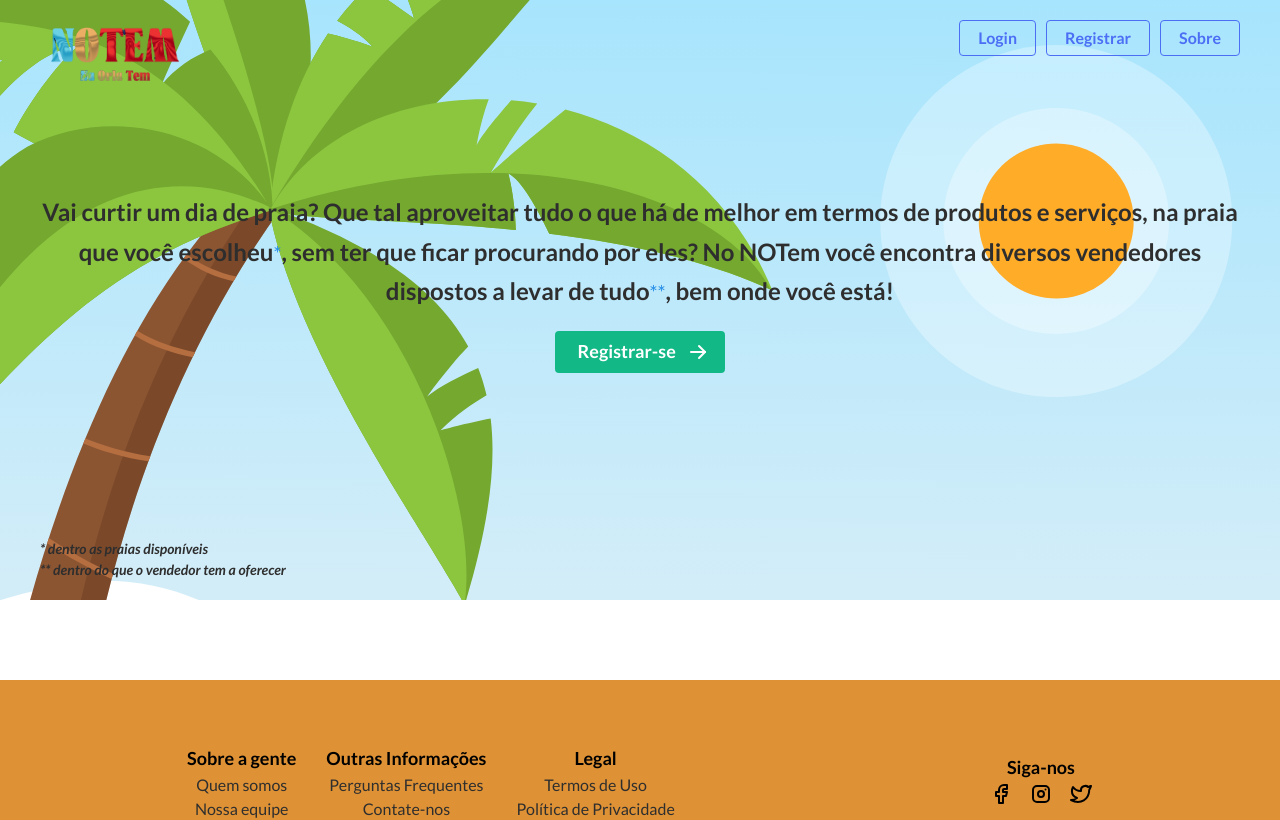
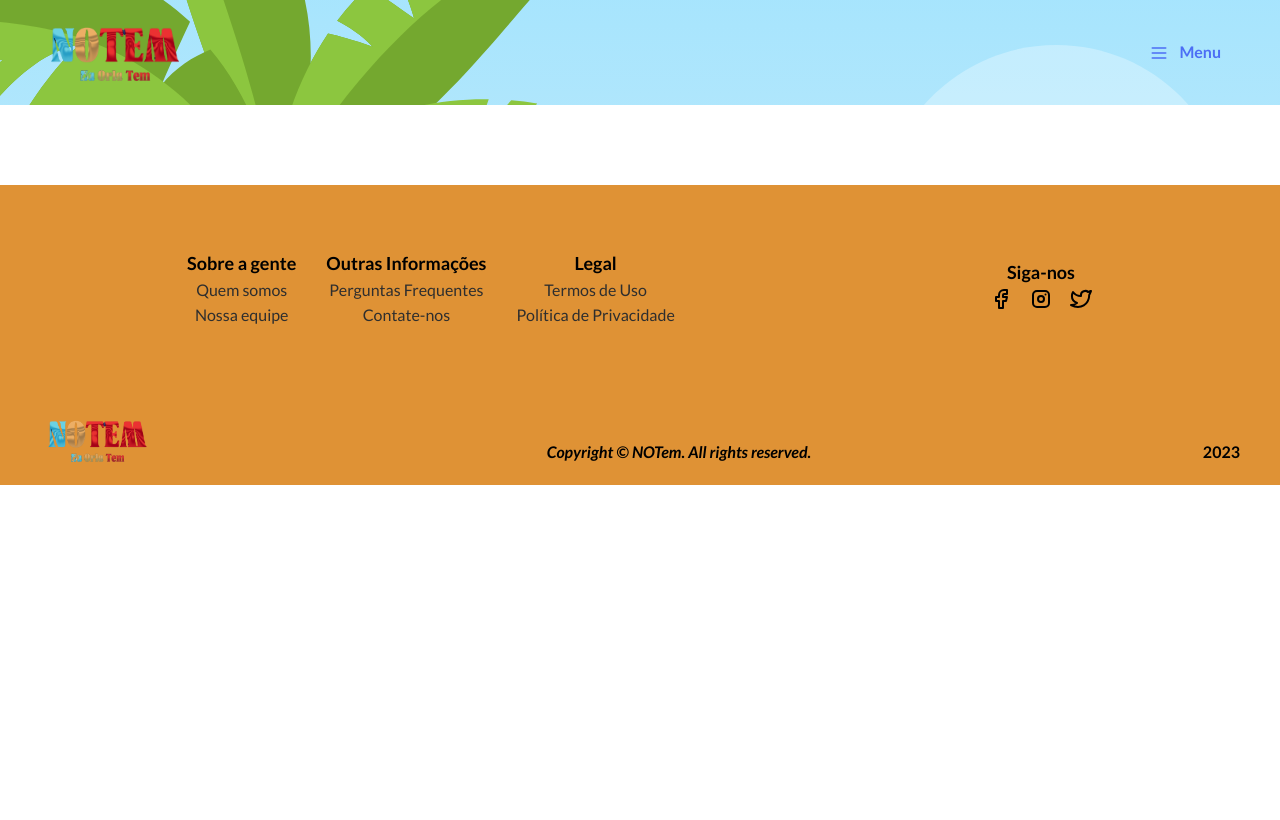
Before and after one commit to bruno-calasans-ifpe/project-notem-client, a React (Vite) app: page / in a window 1280 px wide. Shown: the top 820 px of the page. Built offline with nearby package versions, Linux system fonts and the light colour scheme.

Commit message:
create menu on header for autenticated users

```diff
--- a/src/App.tsx
+++ b/src/App.tsx
@@ -5,6 +5,7 @@
 import { Routes, Route } from 'react-router'
 
 // Layout
+import { useEffect } from 'react'
 import Header from './layout/Header/Header'
 import Main from './layout/Main/Main'
 import Footer from './layout/Footer/Footer'
@@ -13,12 +14,23 @@ import useAuthStore from './store/useAuthStore'
 // Views
 
 function App() {
-  const { user } = useAuthStore((state) => state)
+  const { user, login } = useAuthStore((state) => state)
+
+  // mock user
+  useEffect(() => {
+    login({
+      name: 'Test User',
+      email: 'test@gmail.com',
+      accountType: 'cliente',
+    })
+    // eslint-disable-next-line react-hooks/exhaustive-deps
+  }, [])
+
   return (
     <>
       <Header />
       <Main>
-        <Routes></Routes>
+        <Routes>{/* <Route></Route> */}</Routes>
       </Main>
       <Footer />
     </>
--- a/src/layout/Header/Header.tsx
+++ b/src/layout/Header/Header.tsx
@@ -1,14 +1,25 @@
-import { Group, Button, Image, Anchor, Text } from '@mantine/core'
-import { IconArrowRight } from '@tabler/icons-react'
+/* eslint-disable react/jsx-no-useless-fragment */
+import { Group, Button, Image, Anchor, Text, Menu } from '@mantine/core'
+import {
+  IconArrowRight,
+  IconSettings2,
+  IconUser,
+  IconLogout,
+  IconMenu2,
+  IconHistory,
+  IconStar,
+} from '@tabler/icons-react'
 import { useLocation } from 'react-router'
 import { Container, TopHeader, LogoArea, MenuArea, BottomHeader, WelcomeMsgArea, ObsArea } from './header.style'
+import useAuthStore from '../../store/useAuthStore'
 
 function Header() {
   const currentLocation = useLocation()
   const isHomePage = currentLocation.pathname === '/'
+  const { user } = useAuthStore()
 
   return (
-    <Container className={isHomePage ? '' : 'no-welcome-msg'}>
+    <Container className={isHomePage && !user ? '' : 'no-welcome-msg'}>
       <TopHeader id="top-header">
         <LogoArea id="logo">
           <Anchor href="/">
@@ -21,6 +32,69 @@ function Header() {
         </LogoArea>
         <MenuArea id="nav-menu">
           <Group gap="xs">
+            {user ? (
+              // authenticated user
+              <>
+                <Menu
+                  shadow="md"
+                  position="bottom-end"
+                >
+                  <Menu.Target>
+                    <Button
+                      variant="subtle"
+                      color="indigo"
+                      leftSection={<IconMenu2 size={20} />}
+                    >
+                      <Text fw="bold">Menu</Text>
+                    </Button>
+                  </Menu.Target>
+                  <Menu.Dropdown>
+                    <Menu.Item
+                      leftSection={<IconUser size={20} />}
+                      component="a"
+                      href="/account"
+                    >
+                      Minha Conta
+                    </Menu.Item>
+
+                    <Menu.Item
+                      leftSection={<IconSettings2 size={20} />}
+                      component="a"
+                      href="/settings"
+                    >
+                      Configurações
+                    </Menu.Item>
+
+                    <Menu.Item
+                      leftSection={<IconHistory size={20} />}
+                      component="a"
+                      href="/history"
+                    >
+                      Histórico
+                    </Menu.Item>
+
+                    <Menu.Item
+                      leftSection={<IconStar size={20} />}
+                      component="a"
+                      href="/favorites"
+                    >
+                      Favoritos
+                    </Menu.Item>
+
+                    <Menu.Item
+                      color="red"
+                      leftSection={<IconLogout />}
+                      component="a"
+                      href="/logout"
+                    >
+                      Sair
+                    </Menu.Item>
+                  </Menu.Dropdown>
+                </Menu>
+              </>
+            ) : (
+              // non-authenticated user
+              <>
                 <Button
                   variant="outline"
                   color="indigo"
@@ -43,6 +117,8 @@ function Header() {
                 >
                   <Text fw="bold">Sobre</Text>
                 </Button>
+              </>
+            )}
           </Group>
         </MenuArea>
       </TopHeader>
```
Lines whose indentation alone changed are shown as unchanged.
